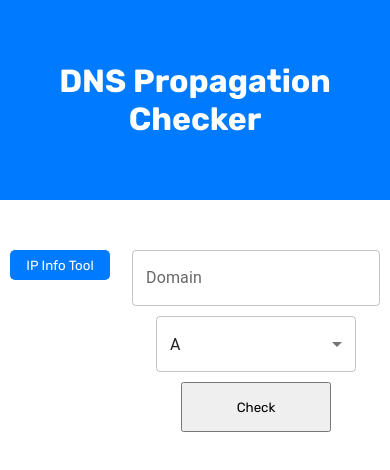
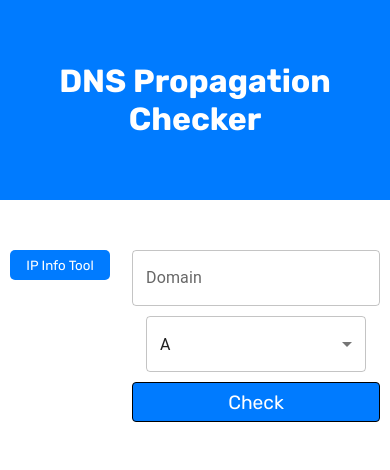
Before and after one commit to shreyT200/DNS-Checker, a React (Vite) app in the folder client/: page / in a window 390 px wide. Shown: the top 470 px of the page. Built offline with nearby package versions, Linux system fonts and the light colour scheme.

Commit message:
change in design

```diff
--- a/client/src/components/Propagation.jsx
+++ b/client/src/components/Propagation.jsx
@@ -88,7 +88,7 @@ const handleClose=()=>
 
       {/* for opening the ip tool */}
 
-        {openIP&&(
+        {openIP  && !openModal &&(
           <IPAddress handleOnClose={handleClose}/>
         )}
 
@@ -98,6 +98,7 @@ const handleClose=()=>
 
          <div className='field-dns' style={{display:'flex', gap:'10px'}}>
 
+
           <TextField
 
          type="text"
@@ -106,16 +107,22 @@ const handleClose=()=>
          onChange={(e) => setDomain(e.target.value)}
          placeholder="Enter domain e.g. example.com"
          sx={{ maxWidth: '400px', width: '100%' }}
+         onKeyDown={(e)=>{
+          if(e.key === 'Enter' && !loading){
+            e.preventDefault()
+            check();
+          }
+         }}
          />
 
         {/* select container */}
           <Select
 
-            value={recordType}
-            onChange={(e) => setRecordType(e.target.value)}
-            sx={{
-              minWidth:'200px'
-            }}
+value={recordType}
+onChange={(e) => setRecordType(e.target.value)}
+sx={{
+  minWidth:'220px'
+}}
             >
             <MenuItem value='A'>A</MenuItem>
             <MenuItem value='AAAA'>AAAA</MenuItem>
@@ -128,8 +135,20 @@ const handleClose=()=>
       {/* searc button */}
         <button className='search-btn'
             onClick={check}
-            style={{ padding: '10px 20px' }}
-            sx={{ background: '#007BFF', color: 'white' }}
+            onKeyDown={(e)=>{
+              if(e.key === 'Enter' || e.key === ''){
+                e.  preventDefault();
+                check();
+              }
+            }}
+            style={{
+              backgroundColor:'#007BFF',
+              width:'100%',
+              border:'1px solid black',
+              borderRadius:'4px',
+              fontSize:'larger',
+              textAlign:'center'
+            }}
             >
             {loading ? 'Checking...' : 'Check'}
           </button>
--- a/client/src/components/all.css
+++ b/client/src/components/all.css
@@ -68,12 +68,20 @@ cursor: pointer;
         max-width: 500px;
         width: 100%;
     }
+    .search-btn{
+          width: 150px;
+    height: 50px;
+    text-align: center;
+    }
 
 }
 .search-btn{
     width: 150px;
-    height: 50px;
+    height: 40px;
     text-align: center;
+    background-color: #007bff;
+    color: white;
+    transition: 0.4s;
 }
 .a{
    display: flex;
@@ -98,3 +106,7 @@ cursor: pointer;
     width: 20px;
     align-content: center;
 }
+.search-btn:active{
+    transform: scale(0.9);
+
+}
```
Also changed, not shown: 1 other file (tests, documents, lock files or other folders).
